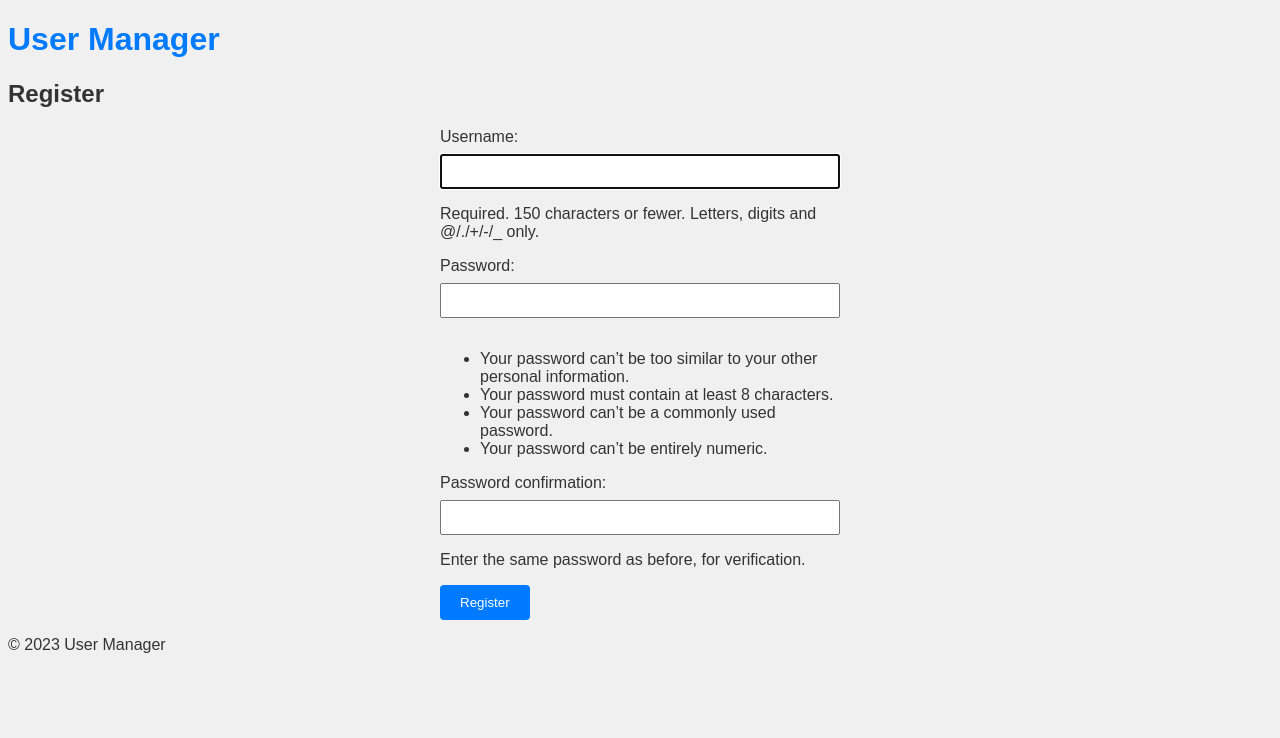
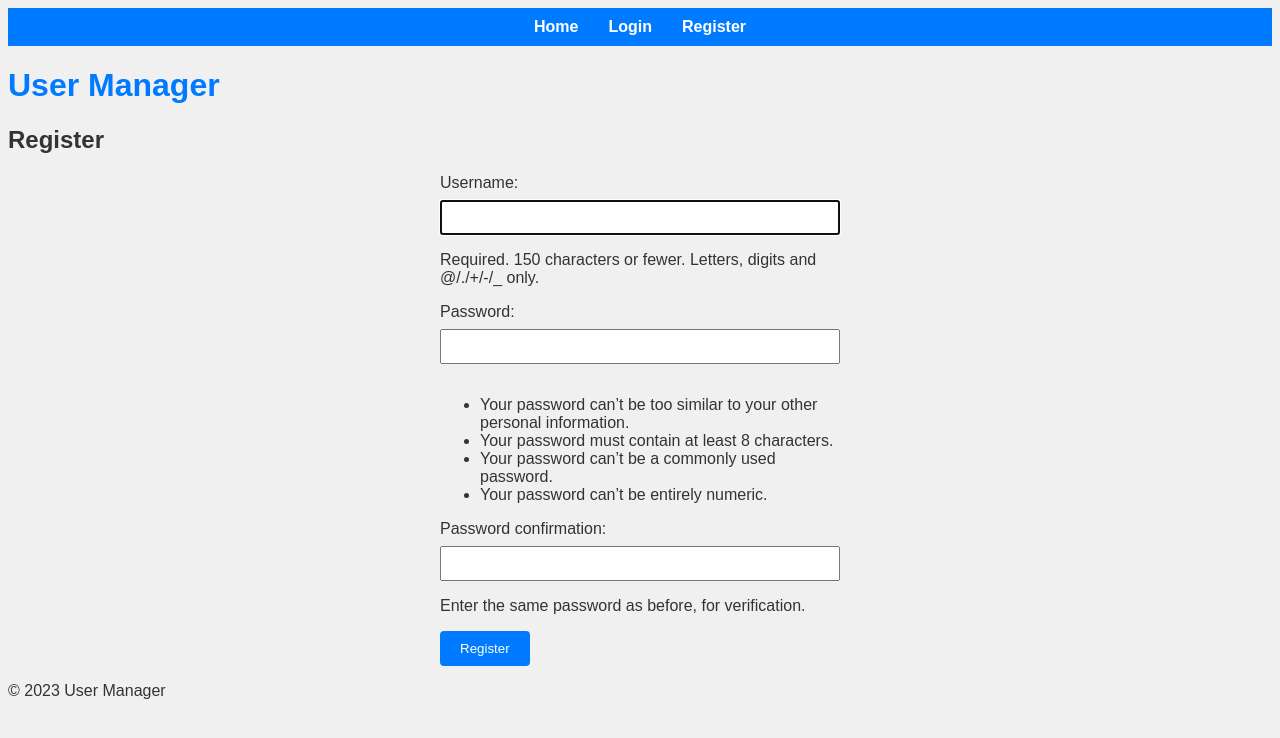
Before and after one commit to simlexx-k/django-usermanager, a Django app: page /accounts/register/ in a window 1280 px wide. Shown: the top 738 px of the page. Run offline with Django 4.2, Linux system fonts and the light colour scheme.

Commit message:
second commit

```diff
--- a/accounts/static/accounts/css/styles.css
+++ b/accounts/static/accounts/css/styles.css
@@ -42,3 +42,33 @@ button {
 button:hover {
     background-color: #0056b3;
 }
+
+/* Navigation Styles */
+nav {
+    background-color: #007bff;
+    padding: 10px 0;
+}
+
+nav ul {
+    list-style: none;
+    margin: 0;
+    padding: 0;
+    display: flex;
+    justify-content: center;
+}
+
+nav li {
+    margin: 0 15px;
+}
+
+nav a {
+    text-decoration: none;
+    color: #fff;
+    font-weight: bold;
+    font-size: 16px;
+    transition: color 0.3s ease;
+}
+
+nav a:hover {
+    color: #0056b3;
+}
--- a/accounts/templates/base.html
+++ b/accounts/templates/base.html
@@ -13,6 +13,18 @@
 <body>
 
     <header>
+        <nav>
+            <ul>
+                <li><a href="{% url 'home' %}">Home</a></li>
+                {% if user.is_authenticated %}
+                <li><a href="{% url 'logout' %}">Logout</a></li>
+                {% else %}
+                <li><a href="{% url 'login' %}">Login</a></li>
+                <li><a href="{% url 'register' %}">Register</a></li>
+                {% endif %}
+                <!-- Add more navigation links as needed -->
+            </ul>
+        </nav>
         <h1>{% block header %}User Manager{% endblock %}</h1>
         {% if user.is_authenticated %}
         <p>Welcome, {{ user.get_full_name|default:user.username }}! <a href="{% url 'logout' %}">Logout</a></p>
```
Also changed, not shown: db.sqlite3.
